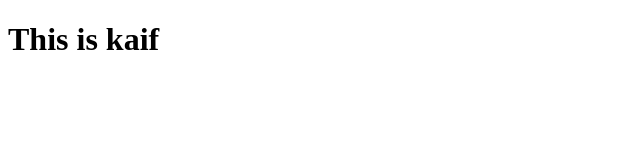
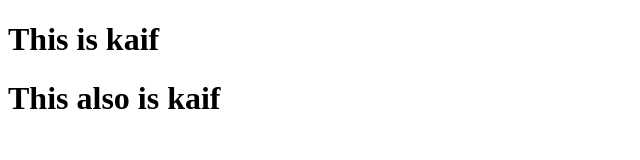
Before and after one commit to kaifkalanthar/github-workshop, a plain HTML site: page index.html in a window 1280 px wide. Shown: the whole page, without its empty margins (0-640 px from the left). Drawn offline with Linux system fonts and the light colour scheme.

Commit message:
adding header

```diff
--- a/index.html
+++ b/index.html
@@ -7,5 +7,6 @@
   </head>
   <body>
     <h1>This is kaif</h1>
+    <h1>This also is kaif</h1>
   </body>
 </html>
```
